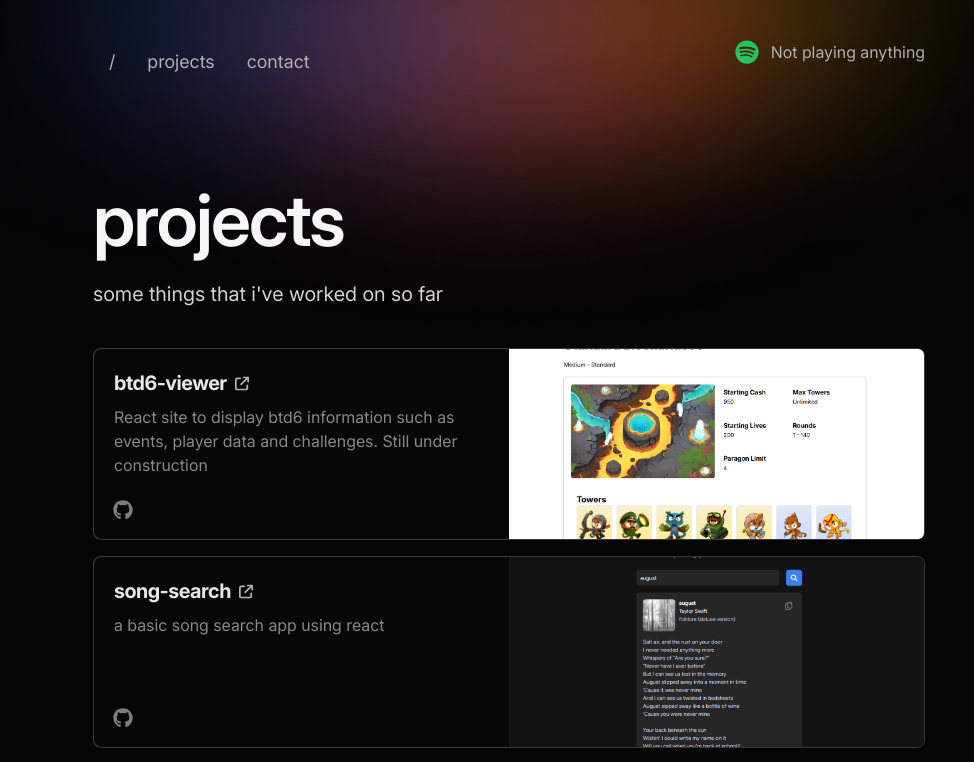
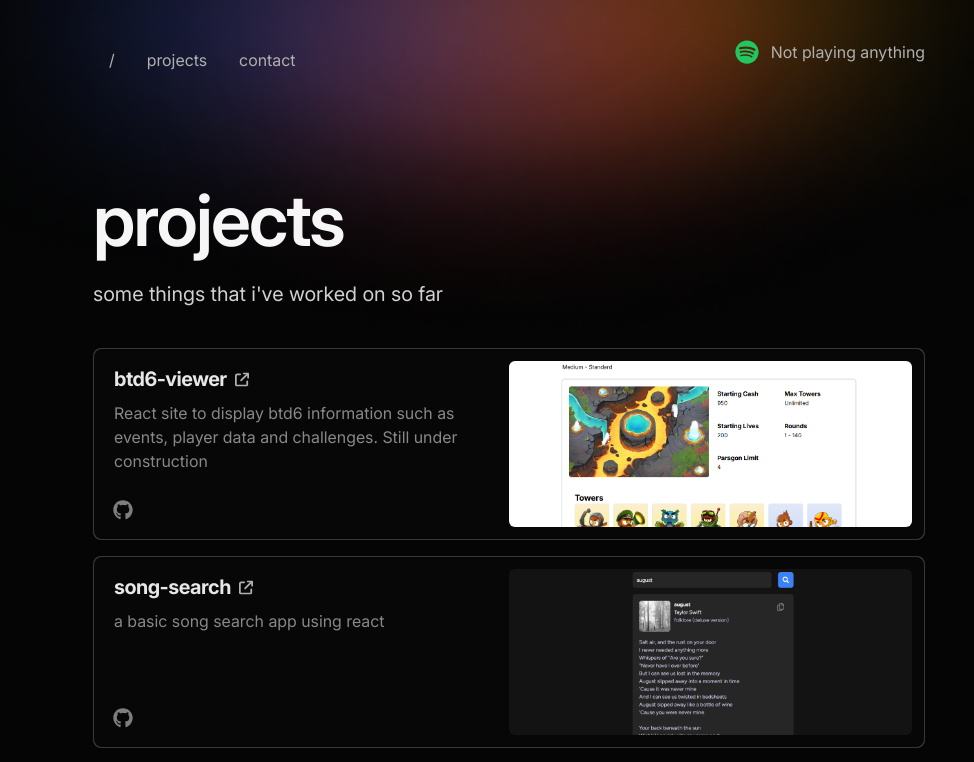
Before and after one commit to jormy/website, a Next.js app: page /projects in a window 1280 px wide. Shown: the top 762 px of the page, without its empty margins (131-1105 px from the left). Built offline with nearby package versions, Linux system fonts and the light colour scheme; no server answers.

Commit message:
feat(ui): updated projectCard

```diff
--- a/src/app/projects/projectCard/ProjectCard.tsx
+++ b/src/app/projects/projectCard/ProjectCard.tsx
@@ -66,13 +66,13 @@ const ProjectCard: React.FC<ProjectCardProps> = ({
         <div
           className={clsx(
             styles["card-content"],
-            "flex flex-col rounded-[inherit] bg-black-950/[0.95] sm:flex-row",
+            "flex flex-col rounded-[inherit] bg-black-950/[0.95] p-3 sm:flex-row",
           )}
         >
           <div
             className={clsx(
               img ? "w-full sm:w-1/2" : "w-full",
-              "order-2 p-5 sm:order-1",
+              "order-2 p-2 pt-4 sm:order-1 md:pt-1",
             )}
           >
             <a
@@ -104,7 +104,7 @@ const ProjectCard: React.FC<ProjectCardProps> = ({
               <img
                 src={img}
                 onClick={() => (showModal ? close() : open())}
-                className="h-full max-h-24 w-full cursor-pointer rounded-t-md object-cover sm:m-0 sm:max-h-none sm:rounded-l-none sm:rounded-r-md"
+                className="h-full max-h-24 w-full cursor-pointer rounded-md object-cover sm:m-0 sm:max-h-none"
                 alt={`${name} project image`}
               />
             </div>
--- a/src/components/navbar/Navbar.tsx
+++ b/src/components/navbar/Navbar.tsx
@@ -1,9 +1,9 @@
 "use client";
 
+import NowPlaying from "@/components/NowPlaying";
+import { motion as m } from "framer-motion";
 import Link from "next/link";
-import NowPlaying from "@/components/NowPlaying";
 import { useRef, useState } from "react";
-import { motion as m } from "framer-motion";
 
 function NavLink({
   children,
@@ -30,7 +30,7 @@ function NavLink({
         });
       }}
       href={href}
-      className="rounded-full z-10 px-4 py-2"
+      className="z-10 rounded-full px-4 py-2"
     >
       {children}
     </Link>
@@ -41,7 +41,7 @@ function LinkBg({ position }: { position: any }) {
   return (
     <m.div
       animate={position}
-      className="absolute h-11 z-0 rounded-full bg-black-300/[0.2]"
+      className="absolute z-0 h-10 rounded-full bg-black-300/[0.2]"
     />
   );
 }
@@ -62,7 +62,7 @@ function Navbar() {
             opacity: 0,
           }));
         }}
-        className="relative flex flex-1 text-lg text-black-300"
+        className="relative flex flex-1 text-base text-black-300"
       >
         <NavLink setPosition={setPosition} href="/">
           /
```
